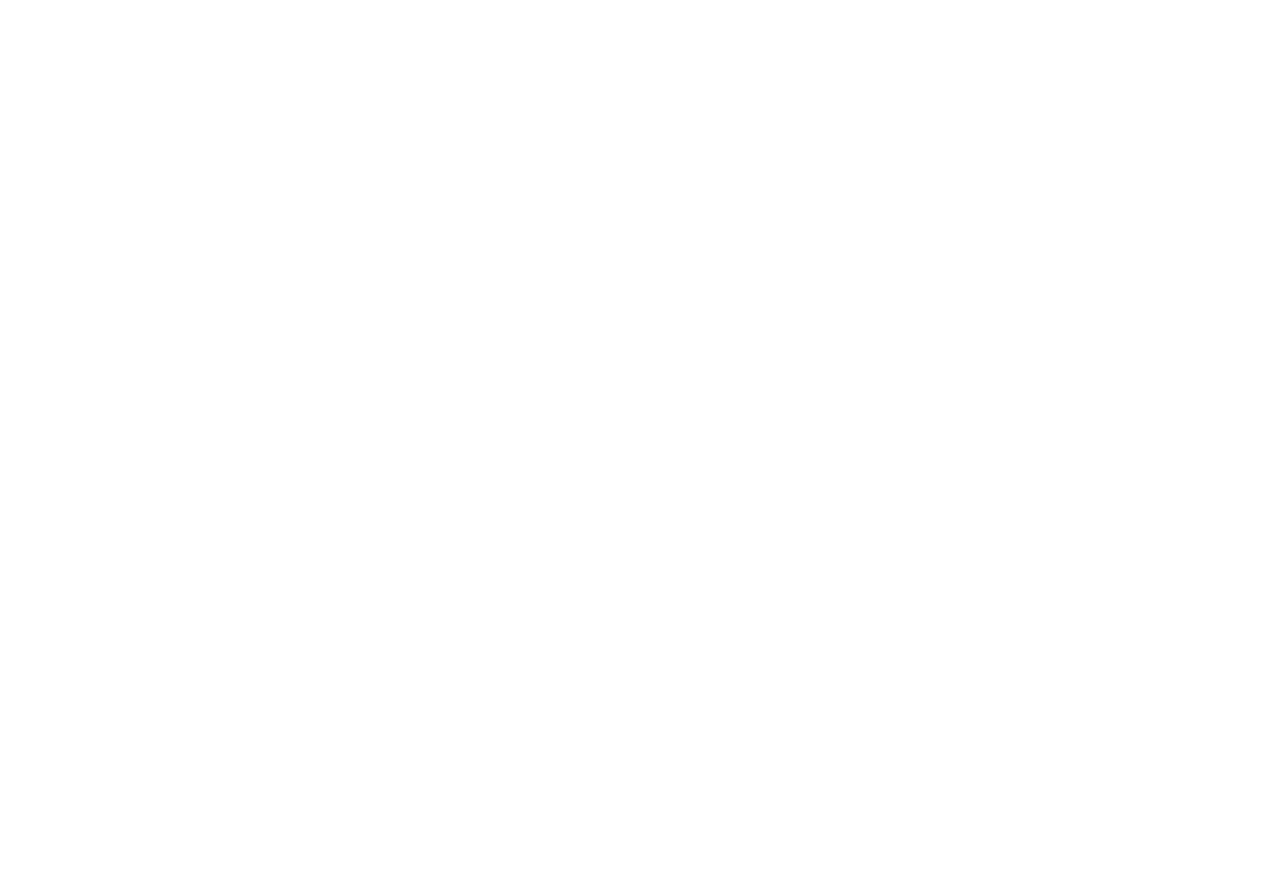
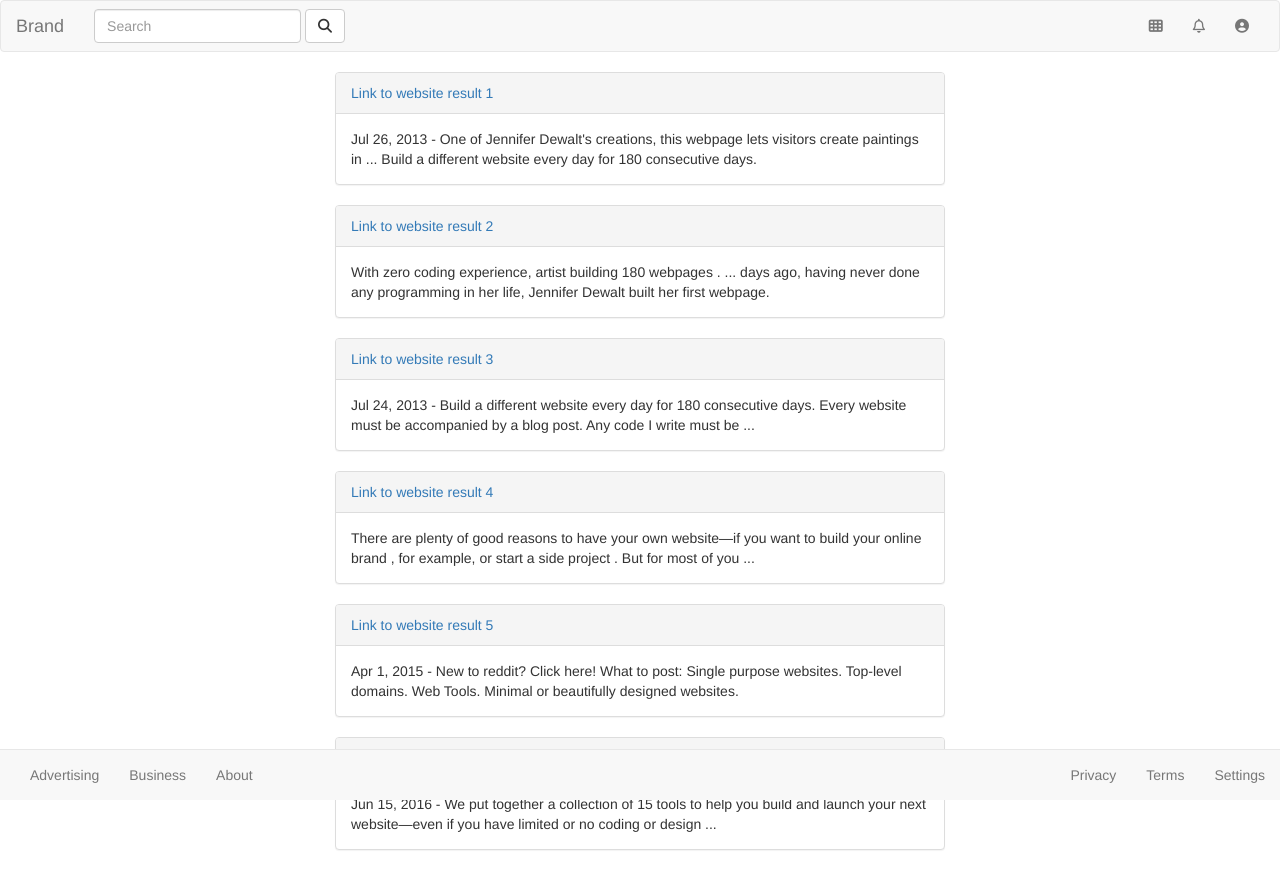
Before and after one commit to joshuatheory/search_interface, a plain HTML site: page results.html in a window 1280 px wide. Before the commit the page ends 800 px from the top, so only its background shows below. Drawn offline with nearby package versions, Linux system fonts and the light colour scheme.

Commit message:
Created results page and basic formatting.

```diff
--- a/results.html
+++ b/results.html
@@ -0,0 +1,138 @@
+<!DOCTYPE html>
+<html>
+  <head>
+    <meta charset="utf-8">
+    <meta name="viewport" content="width=device-width, initial-scale=1">
+    <title>The Search Interface</title>
+    <link rel="stylesheet" href="styles.css">
+    <link rel="stylesheet" href="https://maxcdn.bootstrapcdn.com/bootstrap/3.3.7/css/bootstrap.min.css">
+    <script src="https://ajax.googleapis.com/ajax/libs/jquery/3.2.0/jquery.min.js"></script>
+    <script src="https://maxcdn.bootstrapcdn.com/bootstrap/3.3.7/js/bootstrap.min.js"></script>
+    <script src="https://use.fontawesome.com/c68c3922b9.js"></script>
+  </head>
+  <body>
+
+<!-- Top Page Nav Begin -->
+
+<nav class="navbar navbar-default">
+  <div class="container-fluid">
+    <!-- Brand and toggle get grouped for better mobile display -->
+    <div class="navbar-header">
+      <button type="button" class="navbar-toggle collapsed" data-toggle="collapse" data-target="#bs-example-navbar-collapse-1" aria-expanded="false">
+        <span class="sr-only">Toggle navigation</span>
+        <span class="icon-bar"></span>
+        <span class="icon-bar"></span>
+        <span class="icon-bar"></span>
+      </button>
+      <a class="navbar-brand" href="#">Brand</a>
+      <form class="navbar-form navbar-left">
+        <div class="form-group">
+          <input type="text" class="form-control" placeholder="Search">
+        </div>
+          <button type="submit" class="btn btn-default"><i class="fa fa-search" aria-hidden="true"></i></button>
+      </form>
+    </div>
+
+    <!-- Collect the nav links, forms, and other content for toggling -->
+    <div class="collapse navbar-collapse" id="bs-example-navbar-collapse-1">
+      <ul class="nav navbar-nav navbar-right">
+        <li><a href="#"><i class="fa fa-th" aria-hidden="true"></i></a></li>
+        <li><a href="#"><i class="fa fa-bell-o" aria-hidden="true"></i></a></li>
+        <li><a href="#"><i class="fa fa-user-circle" aria-hidden="true"></i></a></li>
+      </ul>
+    </div><!-- /.navbar-collapse -->
+  </div><!-- /.container-fluid -->
+</nav>
+
+<!-- Top Page Nav End -->
+
+<!-- Content Area Start -->
+
+    <div class="container-fluid col-md-6 col-md-offset-3">
+      <div class="panel panel-default">
+        <div class="panel-heading">
+          <a href="/">Link to website result 1</a>
+        </div>
+        <div class="panel-body">
+          Jul 26, 2013 - One of Jennifer Dewalt's creations, this webpage lets visitors create paintings in ... Build a different website every day for 180 consecutive days.
+        </div>
+      </div>
+    </div>
+
+    <div class="container-fluid col-md-6 col-md-offset-3">
+      <div class="panel panel-default">
+        <div class="panel-heading">
+          <a href="/">Link to website result 2</a>
+        </div>
+        <div class="panel-body">
+          With zero coding experience, artist building 180 webpages . ... days ago, having never done any programming in her life, Jennifer Dewalt built her first webpage.
+        </div>
+      </div>
+    </div>
+
+    <div class="container-fluid col-md-6 col-md-offset-3">
+      <div class="panel panel-default">
+        <div class="panel-heading">
+          <a href="/">Link to website result 3</a>
+        </div>
+        <div class="panel-body">
+          Jul 24, 2013 - Build a different website every day for 180 consecutive days. Every website must be accompanied by a blog post. Any code I write must be ...
+        </div>
+      </div>
+    </div>
+
+    <div class="container-fluid col-md-6 col-md-offset-3">
+      <div class="panel panel-default">
+        <div class="panel-heading">
+          <a href="/">Link to website result 4</a>
+        </div>
+        <div class="panel-body">
+          There are plenty of good reasons to have your own website—if you want to build your online brand , for example, or start a side project . But for most of you ...
+        </div>
+      </div>
+    </div>
+
+    <div class="container-fluid col-md-6 col-md-offset-3">
+      <div class="panel panel-default">
+        <div class="panel-heading">
+          <a href="/">Link to website result 5</a>
+        </div>
+        <div class="panel-body">
+          Apr 1, 2015 - New to reddit? Click here! What to post: Single purpose websites. Top-level domains. Web Tools. Minimal or beautifully designed websites.
+        </div>
+      </div>
+    </div>
+
+    <div class="container-fluid col-md-6 col-md-offset-3">
+      <div class="panel panel-default">
+        <div class="panel-heading">
+          <a href="/">Link to website result 6</a>
+        </div>
+        <div class="panel-body">
+          Jun 15, 2016 - We put together a collection of 15 tools to help you build and launch your next website—even if you have limited or no coding or design ...
+        </div>
+      </div>
+    </div>
+
+<!-- Content Area End -->
+
+    </div>
+  <footer class="navbar navbar-default navbar-fixed-bottom">
+    <div class="container-fluid">
+        <ul class="nav navbar-nav navbar-right">
+          <li><a href="#">Privacy</a></li>
+          <li><a href="#">Terms</a></li>
+          <li><a href="#">Settings</a></li>
+        </ul>
+        <ul class="nav navbar-nav navbar-left">
+          <li><a href="#">Advertising</a></li>
+          <li><a href="#">Business</a></li>
+          <li><a href="#">About</a></li>
+        </ul>
+    </div><!-- /.container-fluid -->
+  </footer>
+
+<!-- Page Container End -->
+
+  </body>
+</html>
```
Also changed, not shown: index.html (+1 -1 lines).
